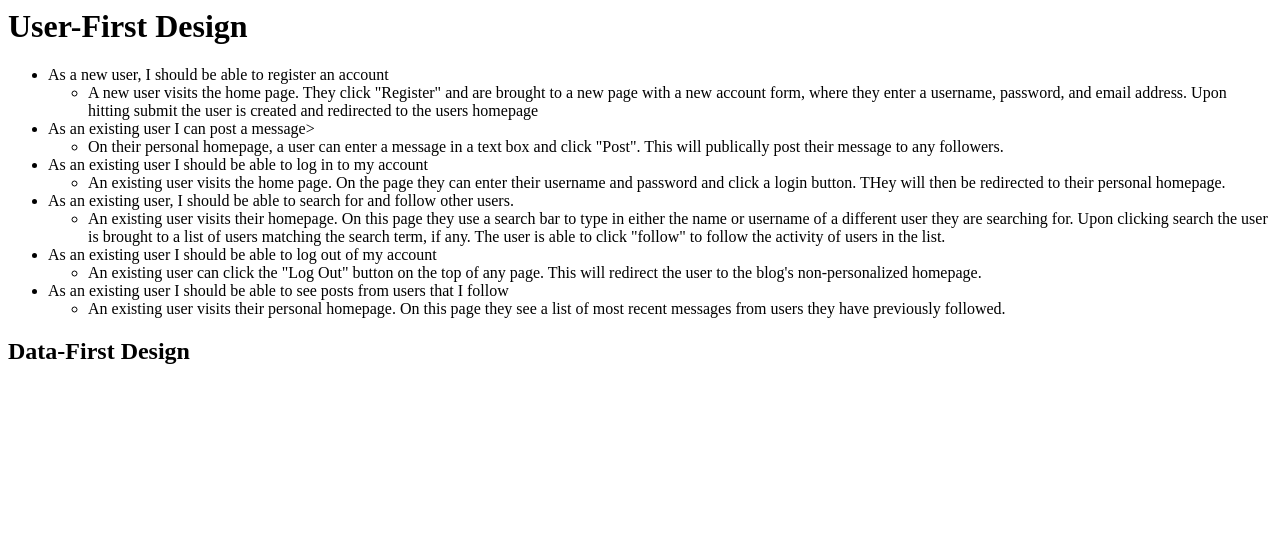
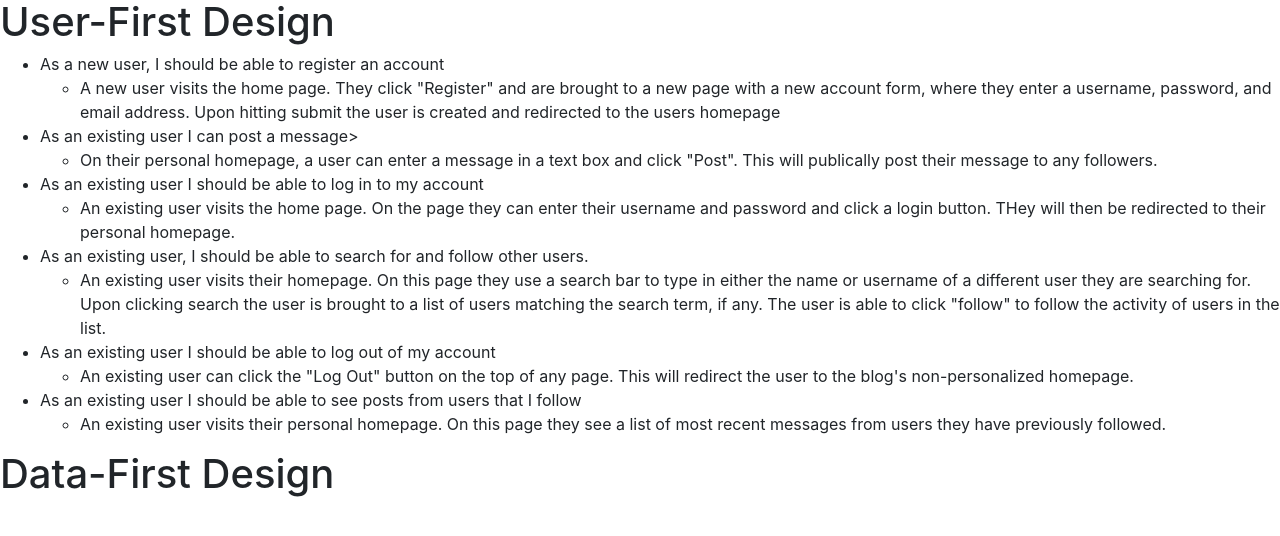
Before and after one commit to lohikansun/cs4550, a plain HTML site: page hw02/design.html in a window 1280 px wide. Drawn offline with nearby package versions, Linux system fonts and the light colour scheme.

Commit message:
formatted for standard html

```diff
--- a/hw02/design.html
+++ b/hw02/design.html
@@ -1,3 +1,14 @@
+<!doctype html>
+
+<html lang="en">
+<head>
+  <meta charset="utf-8">
+
+  <title>Blog?</title>
+  <link rel="stylesheet" href="https://maxcdn.bootstrapcdn.com/bootstrap/4.0.0-beta/css/bootstrap.min.css" integrity="sha384-/Y6pD6FV/Vv2HJnA6t+vslU6fwYXjCFtcEpHbNJ0lyAFsXTsjBbfaDjzALeQsN6M" crossorigin="anonymous">
+</head>
+
+<body>
 <h1>User-First Design</h1>
   <ul>
     <li>As a new user, I should be able to register an account
@@ -36,4 +47,6 @@
       </ul>
     </li>
   </ul>
-<h2>Data-First Design</h1>
+<h1>Data-First Design</h1>
+</body>
+</html>
```
